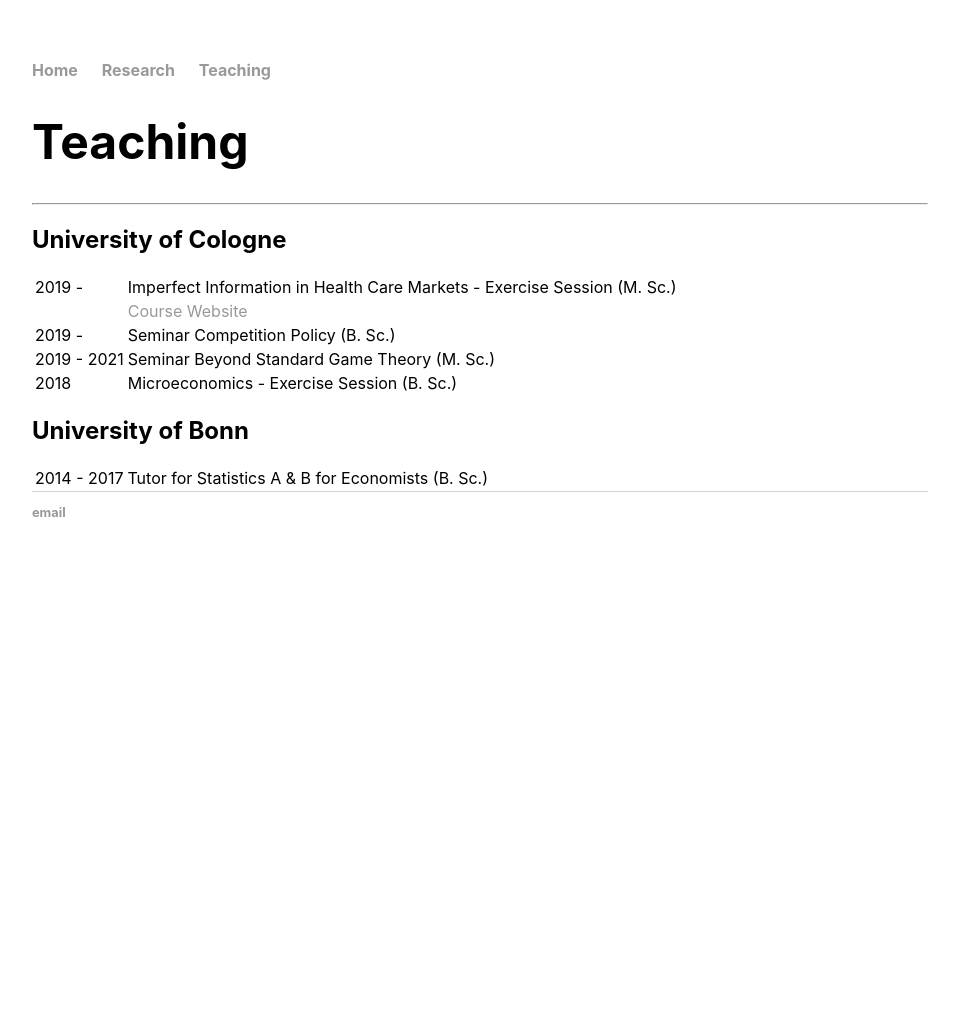
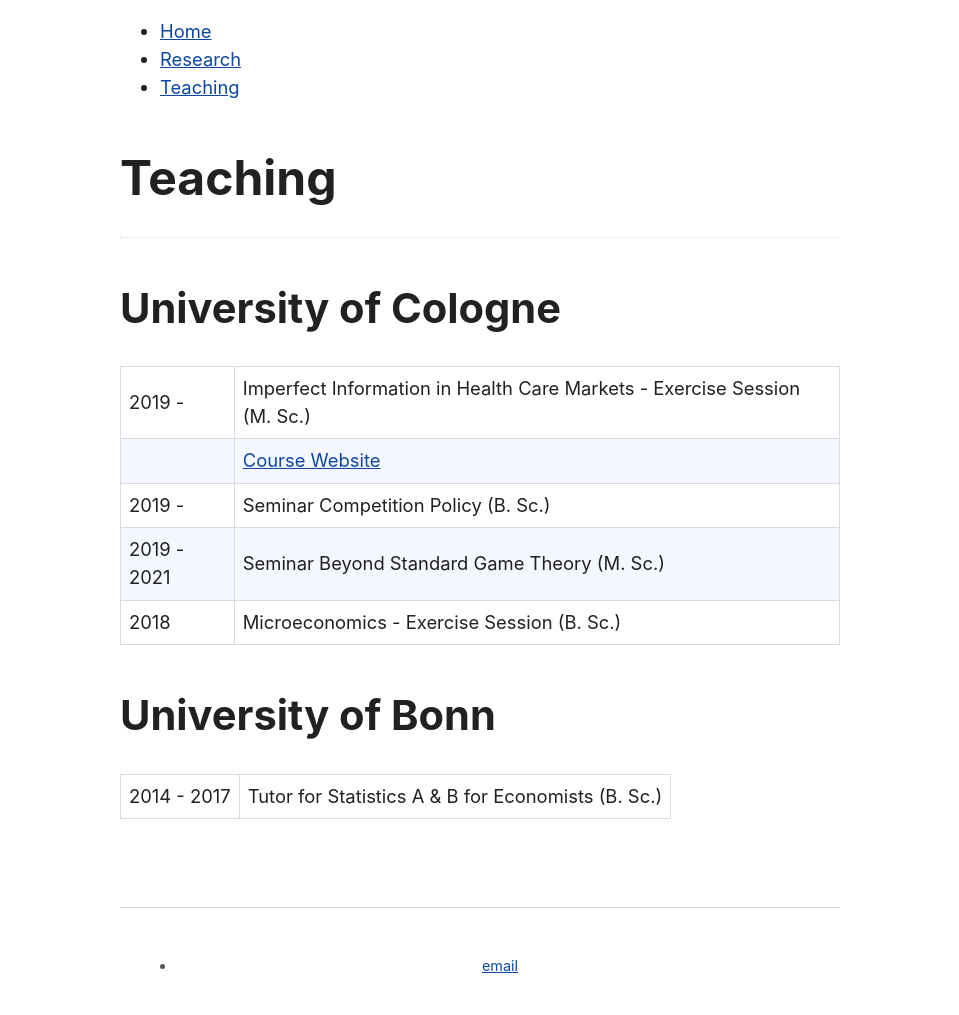
Before and after one commit to mariusgramb/mariusgramb.github.io, a Jekyll site: the page built from teaching.html, in a window 1280 px wide. Shown: the whole page, without its empty margins (160-1119 px from the left). Built offline with Jekyll 4.4.1, drawn with Linux system fonts in a browser that asks for light colours; before the commit the page ends 900 px from its top, so only the background shows below that.

Commit message:
Update default.html

```diff
--- a/_layouts/default.html
+++ b/_layouts/default.html
@@ -4,7 +4,7 @@
 		<meta charset="UTF-8">
     <meta name="viewport" content="width=devide-width, initial-scale=1.0">
     <title> {{ page.title }}</title>
-    <link rel="stylesheet" type="text/css" href="/css/home.css">
+    <link rel="stylesheet" type="text/css" href="/css/simple.css">
 	</head>
 	<body>
 		<nav>
```
